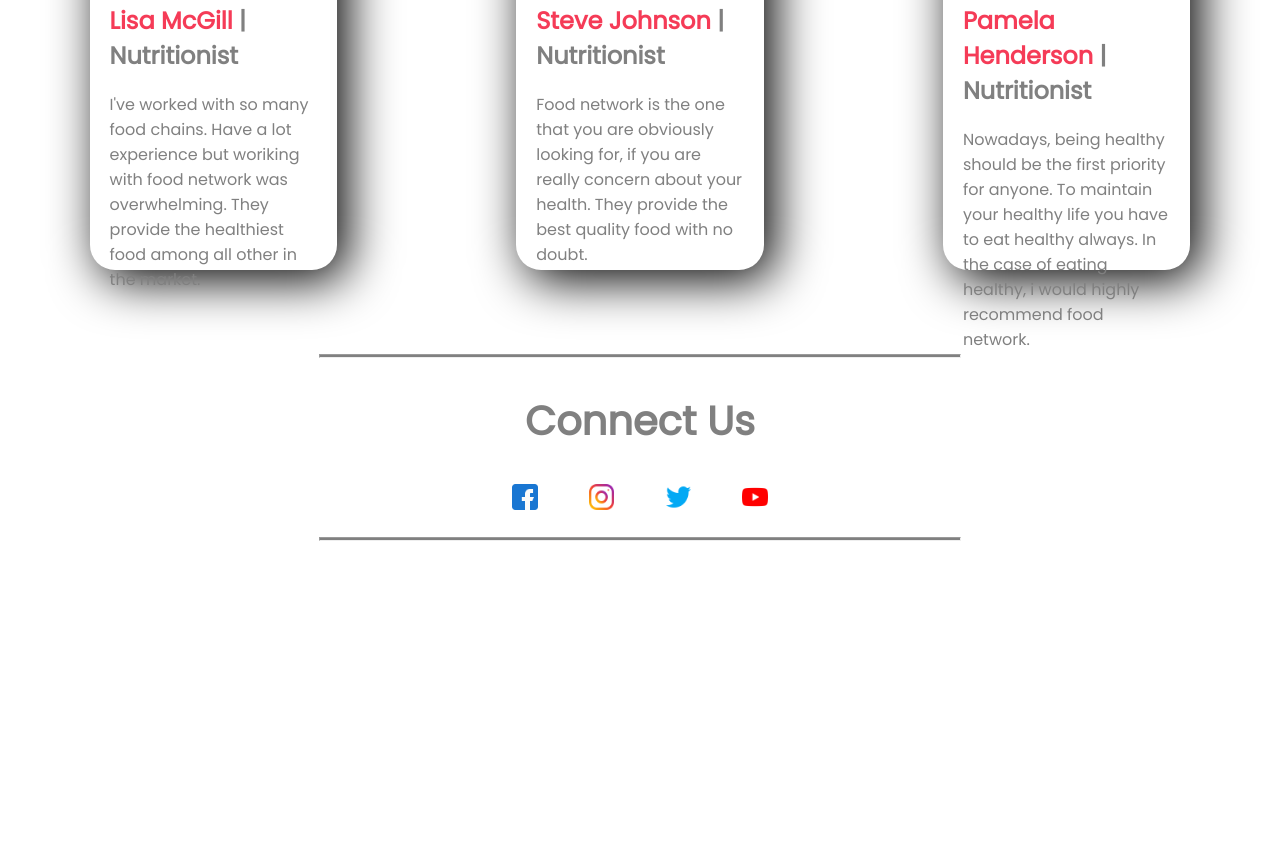
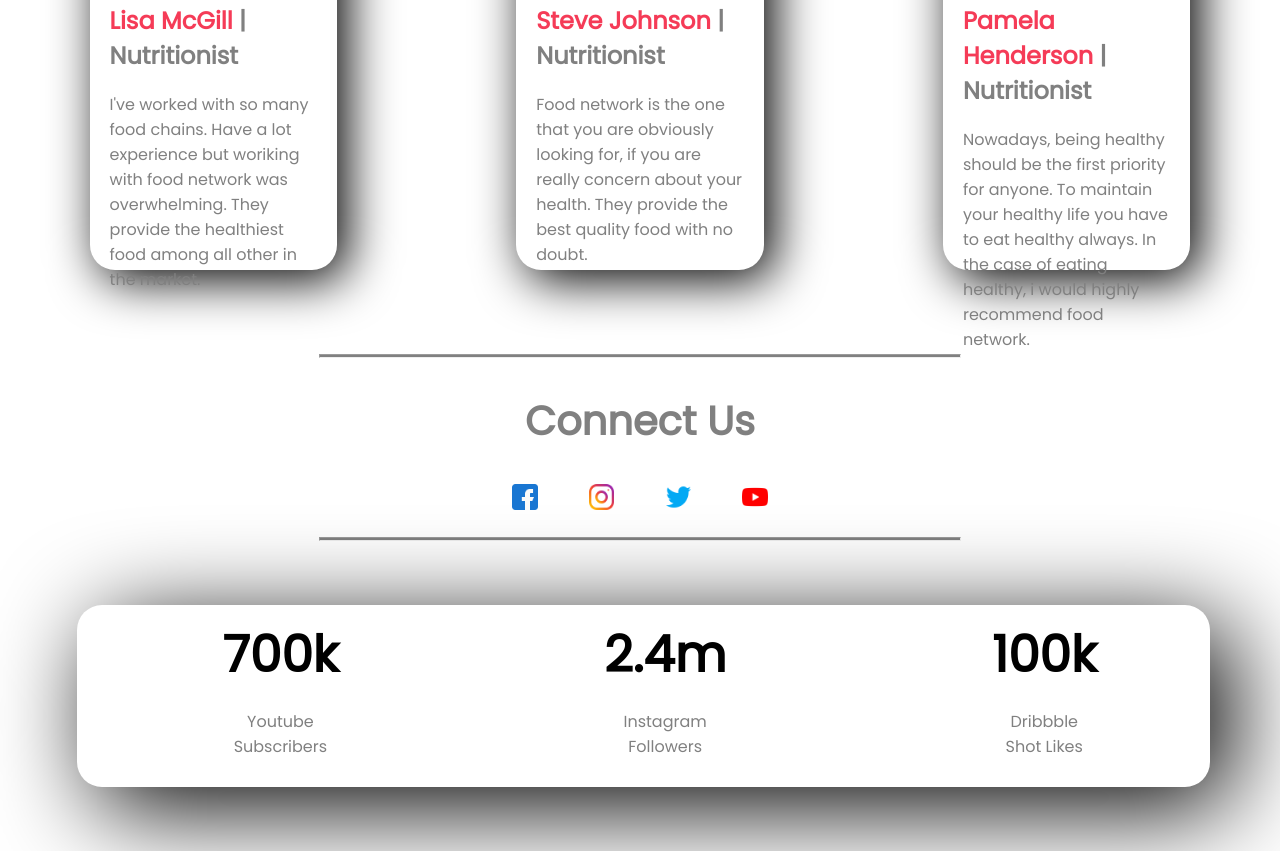
Before and after one commit to munnabhattacharjee/food-network, a plain HTML site: page index.html in a window 1280 px wide. Shown: the part 2465-3316 px from the top of the page. Before the commit the page ends 3014 px from the top, so only its background shows below. Drawn offline with Linux system fonts and the light colour scheme.

Commit message:
social media section added

```diff
--- a/index.html
+++ b/index.html
@@ -113,6 +113,23 @@
 
     <hr>
 
+    <section>
+        <div class="flexible-container social-media-box">
+            <div class="social-media-area">
+                <h1 class="social-media-heading">700k</h1>
+                <p>Youtube Subscribers</p>
+            </div>
+            <div class="social-media-area">
+                <h1 class="social-media-heading">2.4m</h1>
+                <p>Instagram Followers</p>
+            </div>
+            <div class="social-media-area">
+                <h1 class="social-media-heading">100k</h1>
+                <p>Dribbble Shot Likes</p>
+            </div>
+        </div>
+    </section>
+
 </body>
 
 </html>
--- a/style.css
+++ b/style.css
@@ -82,3 +82,23 @@ hr{
     height: 50%;
     border-radius: 20px;
 }
+.social-media-box{
+    width: 86.5%;
+    padding: 1%;
+    margin-top: 5%;
+    margin-bottom: 5%;
+    margin-left: 6%;
+    margin-right: 6%;
+    box-shadow: 20px 20px 100px black;
+    border-radius: 25px;
+}
+.social-media-area{
+    padding-left: 12%;
+    padding-right: 12%;
+    text-align: center;
+}
+.social-media-heading{
+    font-size: 50px;
+    color: black;
+    margin: 0;
+}
```
